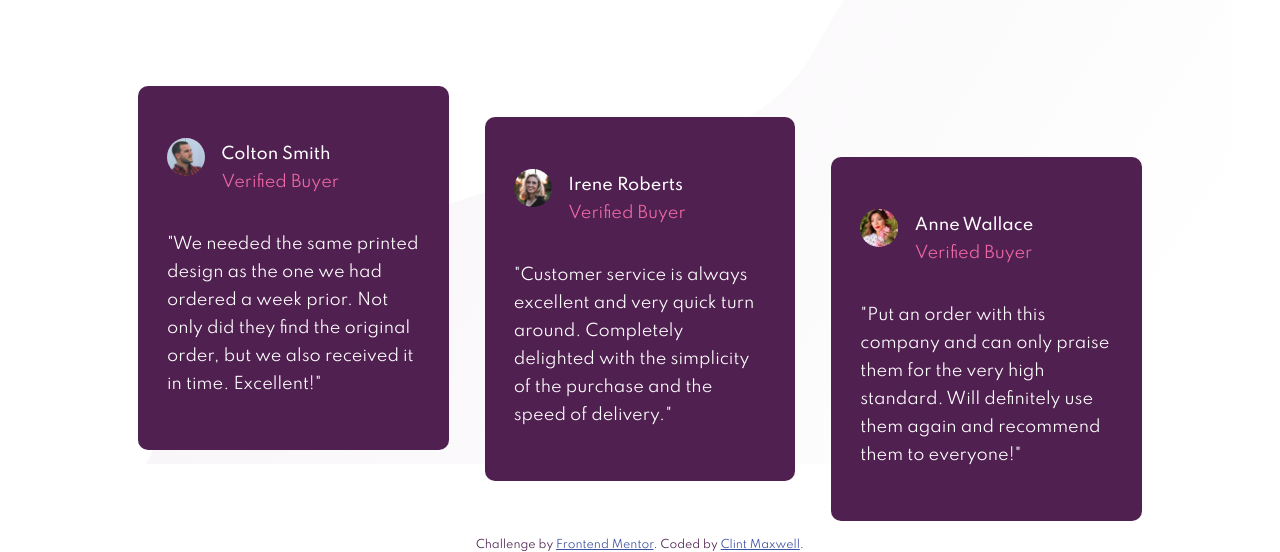
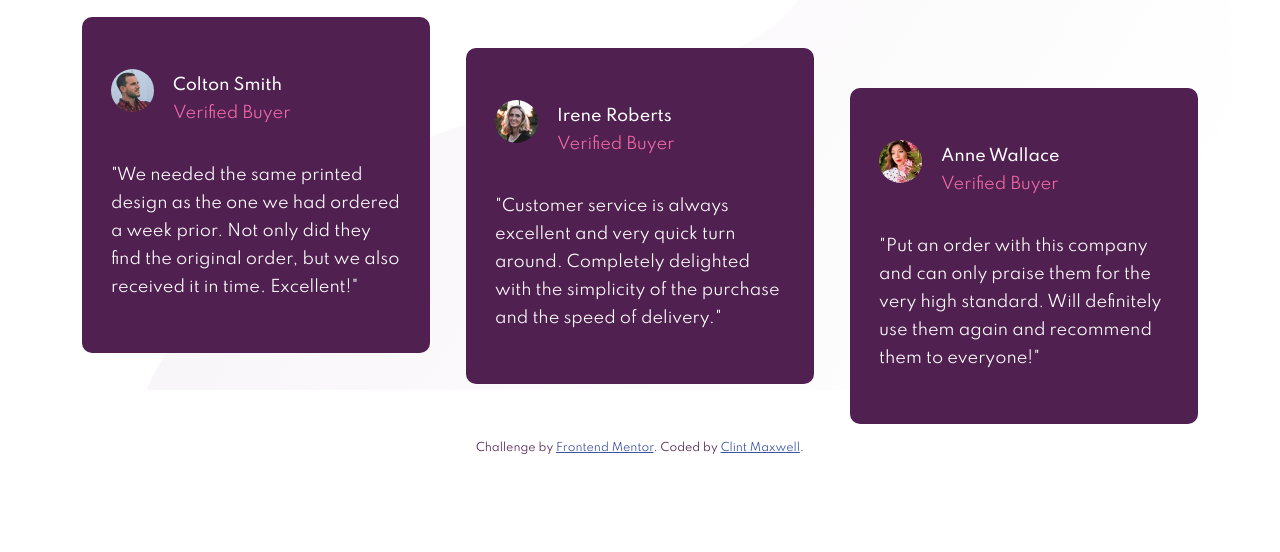
Before and after one commit to AntonioHouTX/social-proof-section-master, a plain HTML site: page index.html in a window 1280 px wide. Shown: the part 475-1027 px from the top of the page. After the commit the page ends 930 px from the top, so only its background shows below. Drawn offline with Linux system fonts and the light colour scheme.

Commit message:
Adjusted margins of parent container in CSS.

```diff
--- a/styles.css
+++ b/styles.css
@@ -38,7 +38,7 @@
     display: grid;
     grid-template-columns: 40% 60%;
     grid-template-rows: 1fr;
-    padding: 7.5rem 7.5rem 0 7.5rem;
+    padding: 6.66rem 4rem 0 4rem;
   }
 
   .overview {
```
